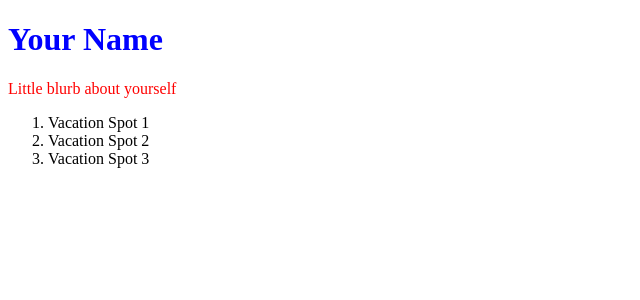
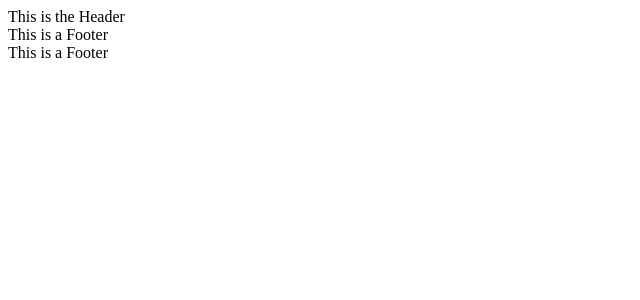
Before and after one commit to Carlos-860/Tutorials-Code-Snippets, a React (Create React App) app in the folder react-full-tutorial/: page / in a window 1280 px wide. Shown: the top 300 px of the page, without its empty margins (0-640 px from the left). Built offline with nearby package versions, Linux system fonts and the light colour scheme.

Commit message:
Practice Parent/Child Components

```diff
--- a/react-full-tutorial/src/App.js
+++ b/react-full-tutorial/src/App.js
@@ -1,5 +1,45 @@
+// 9.
+// Parent/Child components
+// import React from 'react';
+// import Footer from './Footer';
+
+// function App() {
+//   return (
+//     <div>
+//       <nav>
+//         <ul>
+//           <li>Thing 1</li>
+//           <li>Thing 2</li>
+//           <li>Thing 3</li>
+//         </ul>
+//       </nav>
+
+//       <main>
+//         <p>This is wwhere most of my content will go...</p>
+//       </main>
+
+//       <Footer />
+//     </div>
+//   );
+// }
+
+// export default App;
+
+// 10.
+// Practice Parent/Child components
+import React from 'react';
+import Header from './components/Header';
+import MainContent from './components/Footer';
+import Footer from './components/Footer';
+
 function App() {
-  return <>Hello</>;
+  return (
+    <>
+      <Header />
+      <MainContent />
+      <Footer />
+    </>
+  );
 }
 
 export default App;
--- /dev/null
+++ b/react-full-tutorial/src/Footer.js
@@ -0,0 +1,11 @@
+import React from 'react';
+
+function Footer() {
+  return (
+    <footer>
+      <h3>This is my footer.</h3>
+    </footer>
+  );
+}
+
+export default Footer;
--- /dev/null
+++ b/react-full-tutorial/src/components/Footer.js
@@ -0,0 +1,7 @@
+import React from 'react';
+
+function Footer() {
+  return <footer>This is a Footer</footer>;
+}
+
+export default Footer;
--- /dev/null
+++ b/react-full-tutorial/src/components/Header.js
@@ -0,0 +1,7 @@
+import React from 'react';
+
+function Header() {
+  return <header>This is the Header</header>;
+}
+
+export default Header;
--- /dev/null
+++ b/react-full-tutorial/src/components/MyInfo.js
@@ -0,0 +1,19 @@
+// 8.
+// Move Components into seperate files
+import react from 'react';
+
+function MyInfo() {
+  return (
+    <>
+      <h1 style={{ color: 'blue' }}>Your Name</h1>
+      <p style={paragraphStyles}>Little blurb about yourself</p>
+      <ol>
+        <li>Vacation Spot 1</li>
+        <li>Vacation Spot 2</li>
+        <li>Vacation Spot 3</li>
+      </ol>
+    </>
+  );
+}
+
+export default MyInfo;
--- a/react-full-tutorial/src/index.js
+++ b/react-full-tutorial/src/index.js
@@ -1,12 +1,13 @@
+// 5.
+// React DOM & JSX Practice
 // import React from 'react';
 // import ReactDOM from 'react-dom';
-// import './index.css';
-// import App from './App';
-
 // ReactDOM.render(
-//   <React.StrictMode>
-//     <App />
-//   </React.StrictMode>,
+//   <ul>
+//     <li>Item 1</li>
+//     <li>Item 2</li>
+//     <li>Item 3</li>
+//   </ul>,
 //   document.getElementById('root')
 // );
 
@@ -21,45 +22,50 @@
 //     </ul>
 //   );
 // }
-
 // ReactDOM.render(<MyApp />, document.getElementById('root'));
-
-// 5.
-// React DOM & JSX Practice
-// import React from 'react';
-// import ReactDOM from 'react-dom';
-
-// ReactDOM.render(
-//   <ul>
-//     <li>Item 1</li>
-//     <li>Item 2</li>
-//     <li>Item 3</li>
-//   </ul>,
-//   document.getElementById('root')
-// );
 
 // 7.
 // Functional Components Practice
+// import React from 'react';
+// import ReactDOM from 'react-dom';
+// function MyInfo() {
+//   return (
+//     <>
+//       <h1 style={{ color: 'blue' }}>Your Name</h1>
+//       <p style={paragraphStyles}>Little blurb about yourself</p>
+//       <ol>
+//         <li>Vacation Spot 1</li>
+//         <li>Vacation Spot 2</li>
+//         <li>Vacation Spot 3</li>
+//       </ol>
+//     </>
+//   );
+// }
+// // styled components
+// const paragraphStyles = {
+//   color: 'red',
+// };
+// ReactDOM.render(<MyInfo />, document.getElementById('root'));
+
+// 8.
+// Move Components into seperate files
+// import React from 'react';
+// import ReactDOM from 'react-dom';
+// import MyInfo from './components/MyInfo.js';
+// ReactDOM.render(<MyInfo />, document.getElementById('root'));
+
+// 9.
+// Parent/Child components
+// import React from 'react';
+// import ReactDOM from 'react-dom';
+// import App from './App';
+
+// ReactDOM.render(<App />, document.getElementById('root'));
+
+// 10.
+// Practice Parent/Child components
 import React from 'react';
 import ReactDOM from 'react-dom';
+import App from './App';
 
-function MyInfo() {
-  return (
-    <>
-      <h1 style={{ color: 'blue' }}>Your Name</h1>
-      <p style={paragraphStyles}>Little blurb about yourself</p>
-      <ol>
-        <li>Vacation Spot 1</li>
-        <li>Vacation Spot 2</li>
-        <li>Vacation Spot 3</li>
-      </ol>
-    </>
-  );
-}
-
-// styled components
-const paragraphStyles = {
-  color: 'red',
-};
-
-ReactDOM.render(<MyInfo />, document.getElementById('root'));
+ReactDOM.render(<App />, document.getElementById('root'));
```
Also changed, not shown: react-full-tutorial/src/components/MainContent.js (added, +7 -0 lines), 1 other file (tests, documents, lock files or other folders).
